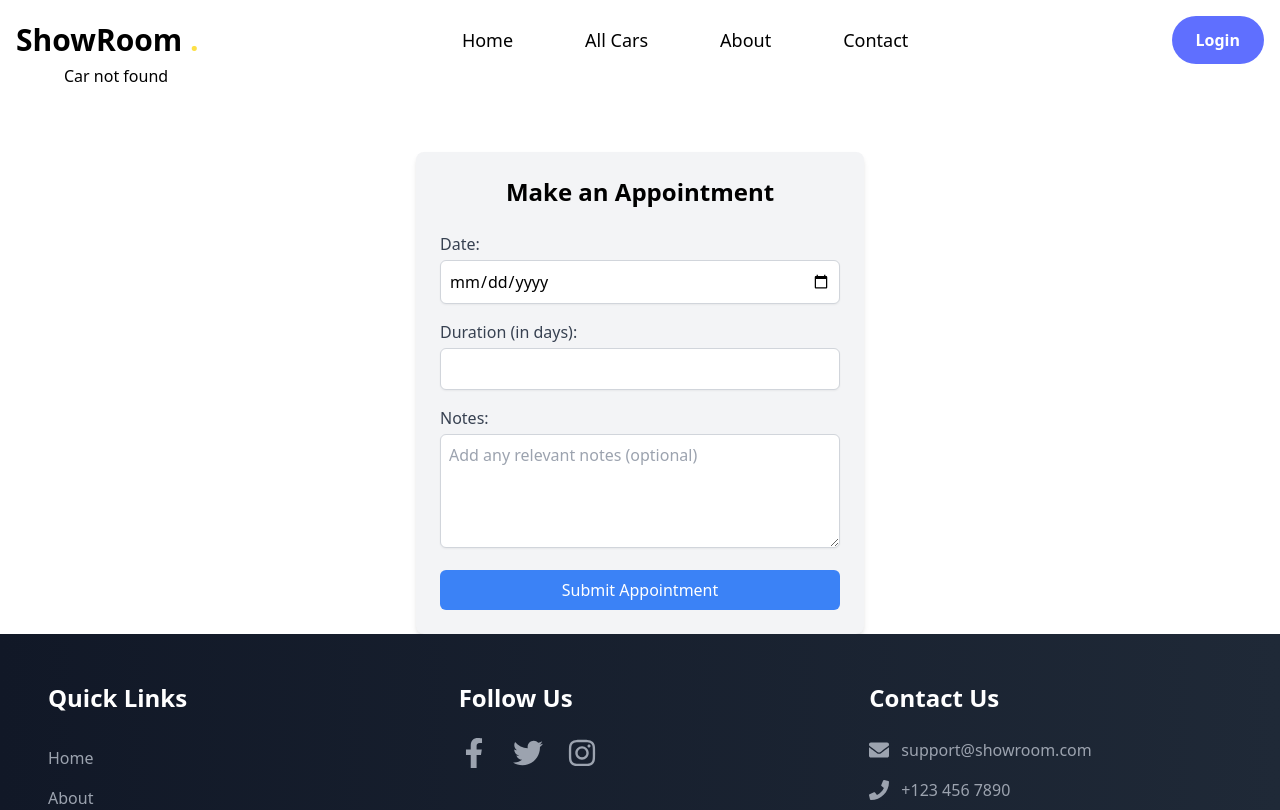
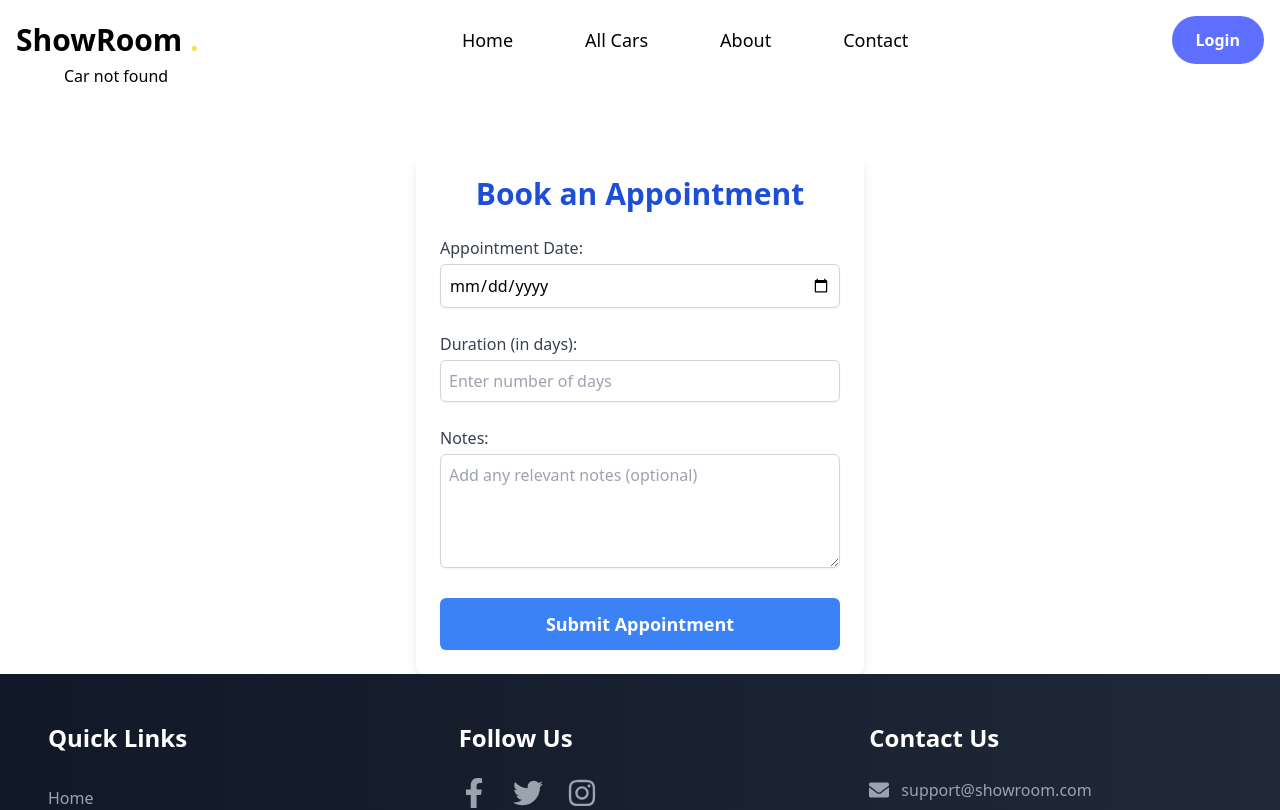
Before and after one commit to BootCamp-BMA/ShowRoom, a React (Create React App) app: page /Cars/1 in a window 1280 px wide. Shown: the top 810 px of the page. Built offline with nearby package versions, Linux system fonts and the light colour scheme; no server answers.

Commit message:
"Improved booking appointment form UI in CarDetails component with enhanced submit button and loading indicator"

```diff
--- a/src/components/CarDetails.jsx
+++ b/src/components/CarDetails.jsx
@@ -116,33 +116,61 @@ const CarDetails = () => {
         )}
       </div>
 
-      <div className="p-6 mt-6 bg-gray-100 rounded-lg shadow-md max-w-md mx-auto">
-        <h2 className="text-2xl font-bold mb-6 text-center">
-          Make an Appointment
+      <div className="p-6 mt-6 bg-white rounded-lg shadow-lg max-w-md mx-auto">
+        <h2 className="text-3xl font-bold mb-6 text-center text-blue-700">
+          Book an Appointment
         </h2>
-        <form onSubmit={handleSubmit} className="flex flex-col gap-4">
-          <FormInput
-            label="Date"
+        <form onSubmit={handleSubmit} className="space-y-6">
+          {/* Appointment Date */}
+          <div className="relative">
+            <label
+              htmlFor="appointmentDate"
+              className="block text-gray-700 font-medium mb-1"
+            >
+              Appointment Date:
+            </label>
+            <div className="flex items-center">
+              <input
                 id="appointmentDate"
                 name="appointmentDate"
                 type="date"
                 value={appointmentData.appointmentDate}
                 onChange={handleChange}
-            required={true}
+                required
+                className="w-full border border-gray-300 rounded-md shadow-sm focus:ring-2 focus:ring-blue-500 focus:border-blue-500 transition duration-200 p-2"
               />
+            </div>
+          </div>
+
+          {/* Error Message */}
           {errorMessage && (
-            <p className="text-red-500 text-sm">{errorMessage}</p>
+            <p className="text-red-500 text-sm text-center">{errorMessage}</p>
           )}
-          <FormInput
-            label="Duration (in days)"
+
+          {/* Duration */}
+          <div className="relative">
+            <label
+              htmlFor="duration"
+              className="block text-gray-700 font-medium mb-1"
+            >
+              Duration (in days):
+            </label>
+            <div className="flex items-center">
+              <input
                 id="duration"
                 name="duration"
                 type="number"
                 value={appointmentData.duration}
                 onChange={handleChange}
-            required={true}
+                required
                 min="1"
+                placeholder="Enter number of days"
+                className="w-full border border-gray-300 rounded-md shadow-sm focus:ring-2 focus:ring-blue-500 focus:border-blue-500 transition duration-200 p-2"
               />
+            </div>
+          </div>
+
+          {/* Notes */}
           <div>
             <label
               htmlFor="notes"
@@ -156,20 +184,48 @@ const CarDetails = () => {
               value={appointmentData.notes}
               onChange={handleChange}
               rows="4"
-              className="w-full border border-gray-300 rounded-md shadow-sm focus:border-blue-500 focus:ring-blue-500 transition duration-200 p-2"
               placeholder="Add any relevant notes (optional)"
+              className="w-full border border-gray-300 rounded-md shadow-sm focus:ring-2 focus:ring-blue-500 focus:border-blue-500 transition duration-200 p-2"
             />
           </div>
+
+          {/* Submit Button */}
           <button
             type="submit"
             disabled={loading}
-            className={`w-full py-2 px-4 rounded-md text-white ${
+            className={`w-full py-3 px-4 text-lg font-semibold rounded-md text-white shadow-sm transition duration-300 ${
               loading
                 ? "bg-blue-300 cursor-not-allowed"
-                : "bg-blue-500 hover:bg-blue-600 transition duration-200"
+                : "bg-blue-500 hover:bg-blue-600"
             }`}
           >
-            {loading ? "Submitting..." : "Submit Appointment"}
+            {loading ? (
+              <div className="flex items-center justify-center">
+                <svg
+                  className="animate-spin h-5 w-5 mr-2 text-white"
+                  xmlns="http://www.w3.org/2000/svg"
+                  fill="none"
+                  viewBox="0 0 24 24"
+                >
+                  <circle
+                    className="opacity-25"
+                    cx="12"
+                    cy="12"
+                    r="10"
+                    stroke="currentColor"
+                    strokeWidth="4"
+                  ></circle>
+                  <path
+                    className="opacity-75"
+                    fill="currentColor"
+                    d="M4 12a8 8 0 018-8v8H4z"
+                  ></path>
+                </svg>
+                Submitting...
+              </div>
+            ) : (
+              "Submit Appointment"
+            )}
           </button>
         </form>
       </div>
```
Lines whose indentation alone changed are shown as unchanged.
